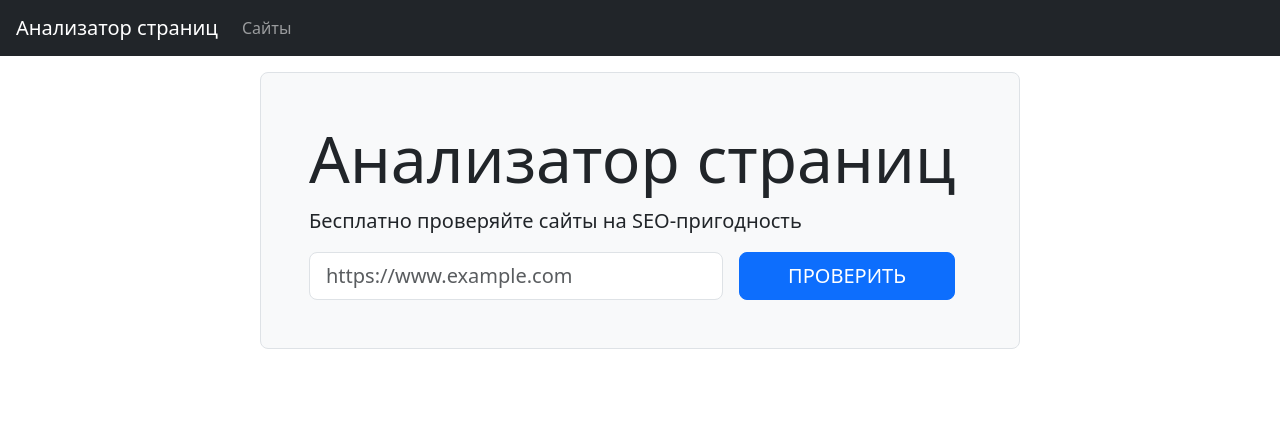
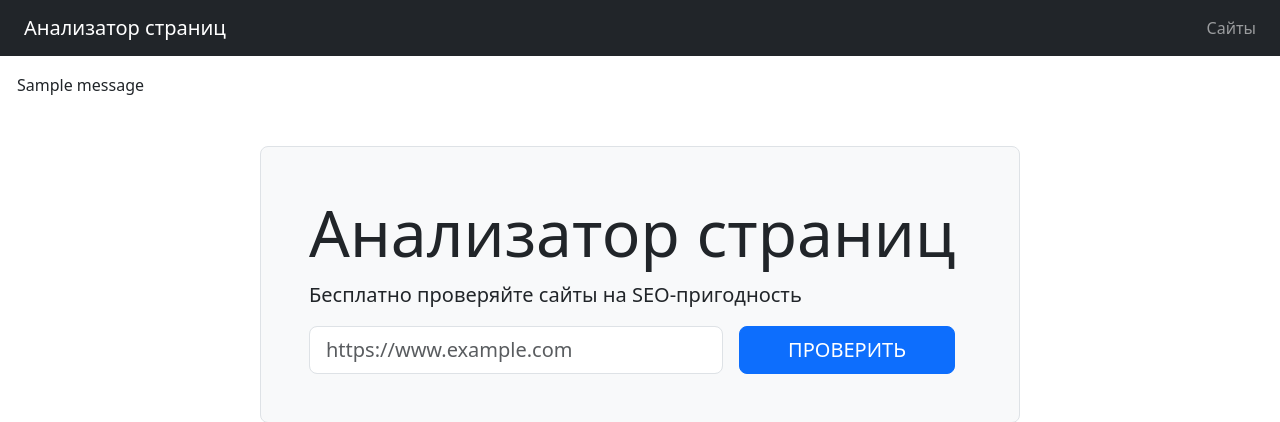
Before and after one commit to nerodnoy/python-project-83, a Flask app: page / in a window 1280 px wide. Shown: the top 422 px of the page. Run offline with Flask 3, Linux system fonts and the light colour scheme; one stand-in notice (Sample message) is shown.

Commit message:
fixing flash-messages

```diff
--- a/page_analyzer/templates/boiler.html
+++ b/page_analyzer/templates/boiler.html
@@ -15,23 +15,26 @@
     </head>
 
     <body class="min-vh-100 d-flex flex-column">
-
-<header class="flex-shrink-0">
-    <nav class="navbar navbar-expand-md navbar-dark bg-dark px-3">
-        <a class="navbar-brand" href="/">Анализатор страниц</a>
-        <div id="navbarNav">
+        <header class="flex-shrink-1">
+            <nav class="navbar navbar-dark bg-dark px-4">
+                <a href="{{ url_for('index') }}" class="navbar-brand">Анализатор страниц</a>
+                <div>
                     <ul class="navbar-nav">
-                <li class="nav-item"><a class="nav-link " href="/urls">Сайты</a></li>
+                        <li class="nav-item">
+                            <a class="nav-link" href="{{ url_for('urls') }}">Сайты</a>
+                        </li>
                     </ul>
                 </div>
             </nav>
         </header>
 
+        {% with messages = get_flashed_messages(with_categories=True) %}
         {% if messages %}
             {% for category, message in messages %}
-                <div class="{{ category }}">{{ message }}</div>
+                <div class="alert {{ category }}" role="alert">{{ message }}</div>
             {% endfor %}
         {% endif %}
+        {% endwith %}
 
 <main class="flex-grow-1">
     <div class="container-lg mt-3">
```
Lines whose indentation alone changed are shown as unchanged.
